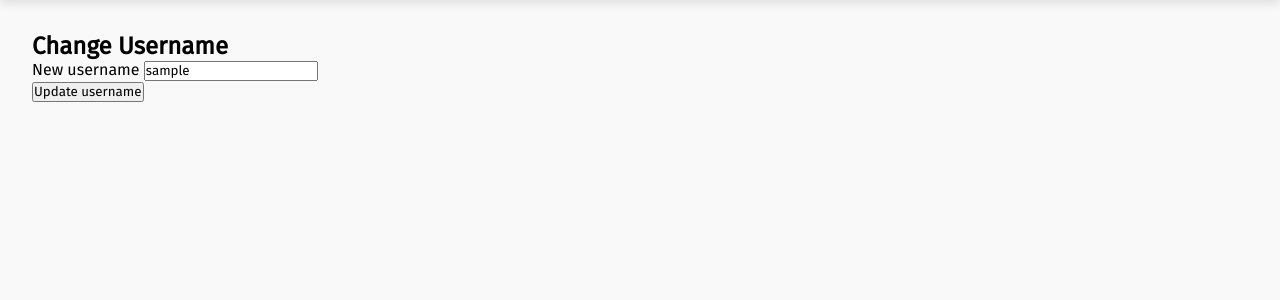
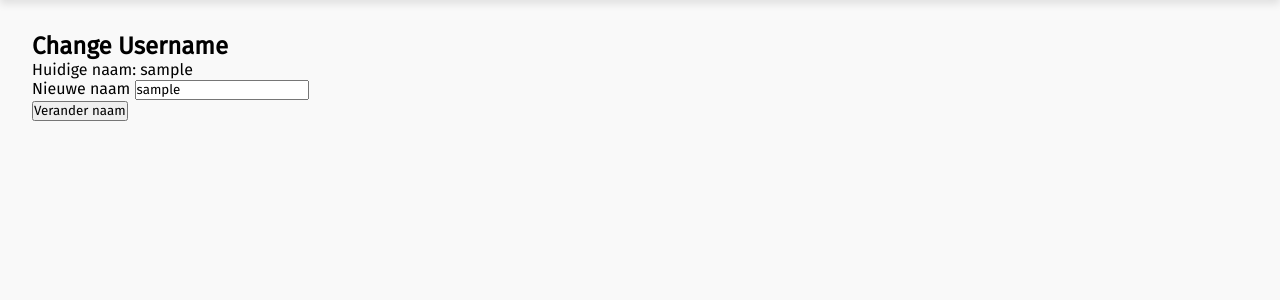
Before and after one commit to VeerkampAidEnvironment/schaatsrito, a Flask app: page /account/username in a window 1280 px wide. Shown: the part 99-399 px from the top of the page. Run offline with Flask 3, Linux system fonts and the light colour scheme; the visitor is signed in with stand-in values (Sample User, id 1).

Commit message:
change username

```diff
--- a/app/templates/Change_username.html
+++ b/app/templates/change_username.html
@@ -5,7 +5,8 @@
 
 <form method="POST">
     <div>
-        <label for="username">New username</label>
+        <div>Huidige naam: {{current_user.username}}</div>
+        <label for="username">Nieuwe naam</label>
         <input
             type="text"
             name="username"
@@ -15,7 +16,7 @@
         >
     </div>
 
-    <button type="submit">Update username</button>
+    <button type="submit">Verander naam</button>
 </form>
 
 {% with messages = get_flashed_messages(with_categories=true) %}
```
